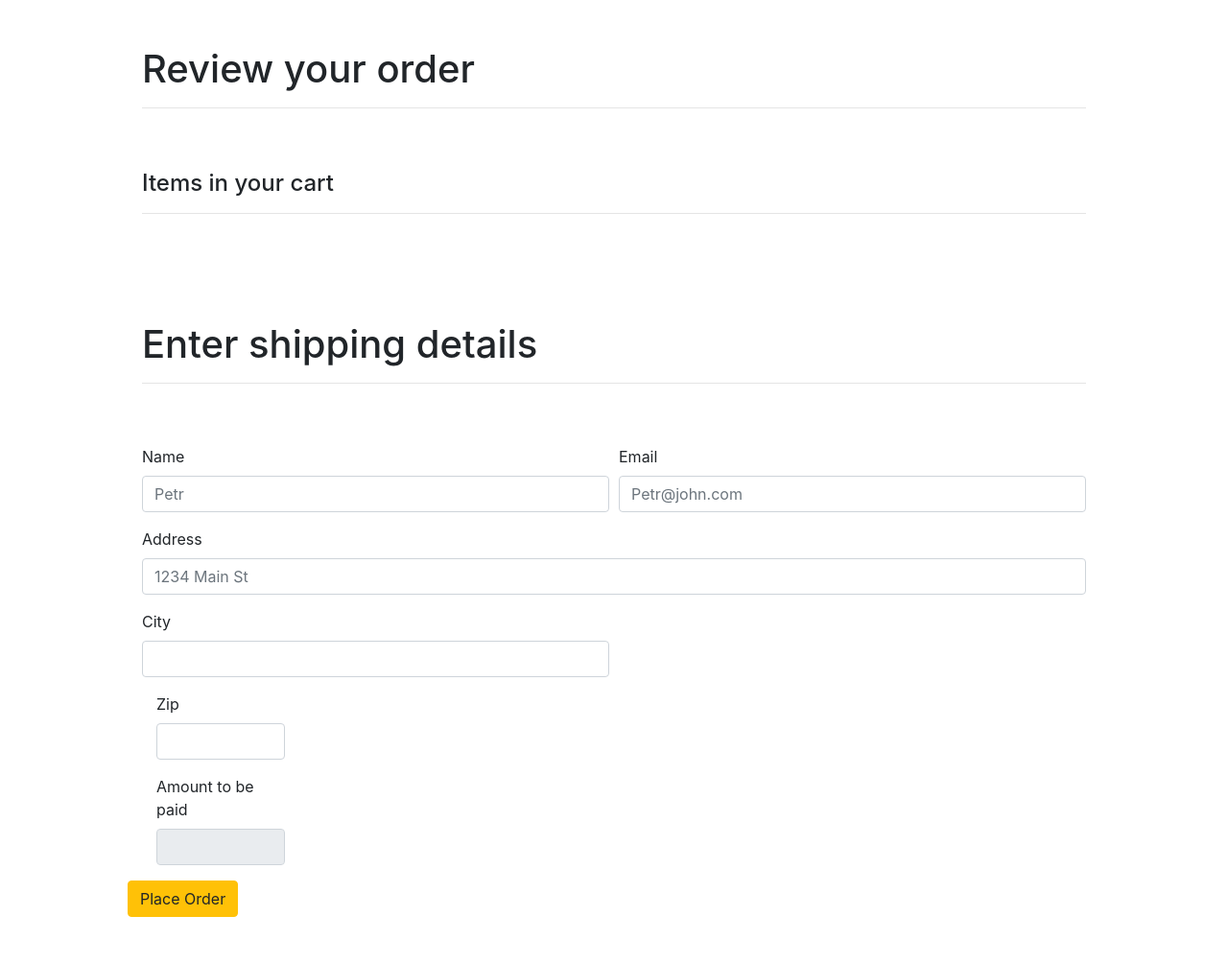
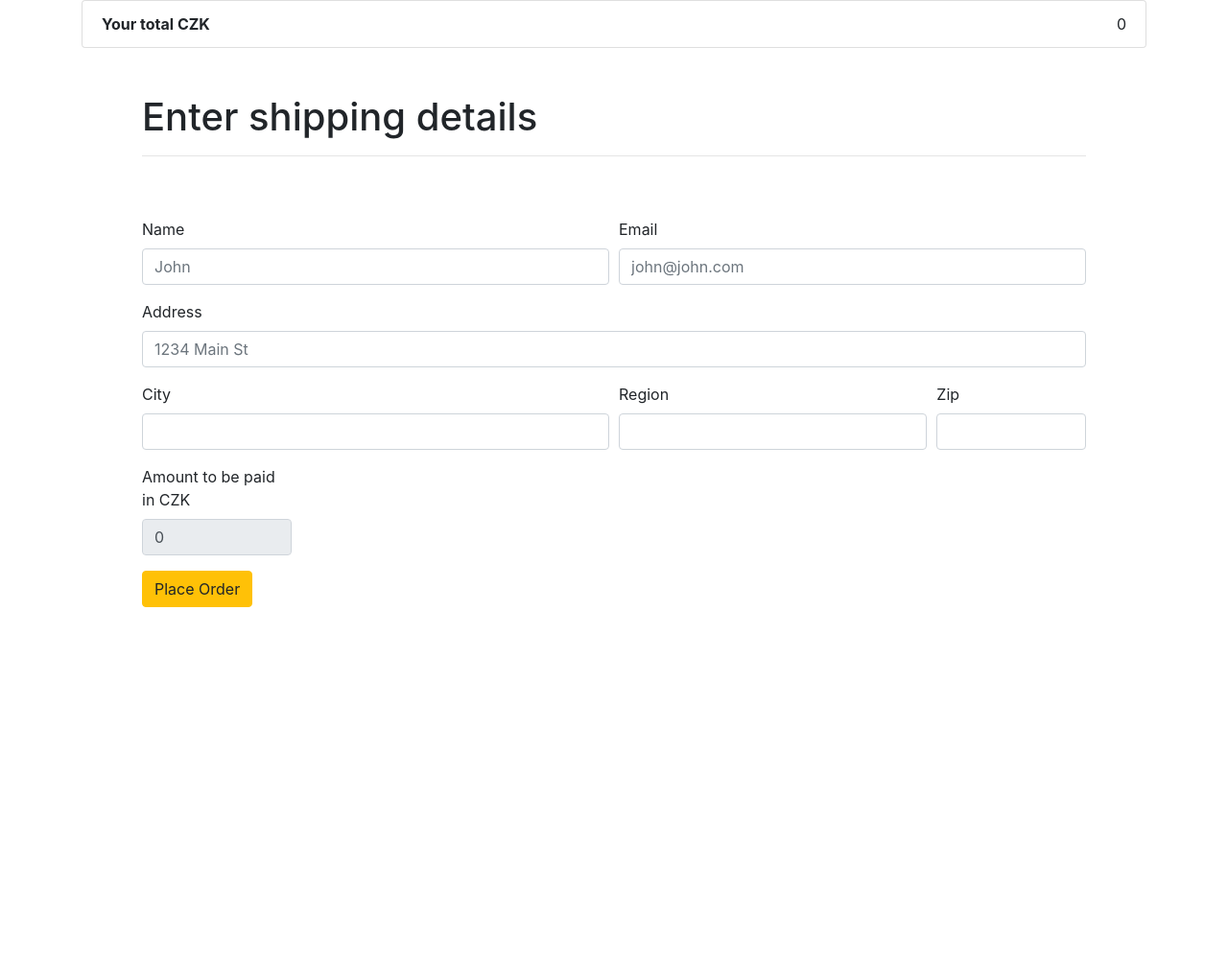
Before and after one commit to MartinaValkova/Eshop_ica, a Django app: page /checkout/ in a window 1280 px wide. Shown: the part 63-1067 px from the top of the page at 96% size. After the commit the page ends 696 px from the top, so only its background shows below. Run offline with Django 4.2, Linux system fonts and the light colour scheme; some libraries are stand-ins or nearby versions.

Commit message:
Adding cart items to database, adding item prices, calculating order total, adding order total to database

```diff
--- a/Eshop/Eshop/urls.py
+++ b/Eshop/Eshop/urls.py
@@ -21,5 +21,5 @@ urlpatterns = [
     path("admin/", admin.site.urls),
     path('',views.index,name='index'),
     path('<int:id>/',views.detail,name='detail'),
-    path('checkout/' , views.checkout,name='checkout'),
+    path('checkout/', views.checkout,name='checkout'),
 ]
--- a/Eshop/shop/models.py
+++ b/Eshop/shop/models.py
@@ -4,6 +4,8 @@ from django.db import models
 
 class Product(models.Model):
 
+    def __str__(self):
+        return self.title
     title = models.CharField(max_length=200)
     price = models.FloatField()
     discount_price = models.FloatField()
@@ -19,4 +21,5 @@ class Order(models.Model):
     address = models.CharField(max_length=1000)
     city = models.CharField(max_length=200)
     zipcode = models.CharField(max_length=200)
+    region = models.CharField(max_length=200)
     total = models.CharField(max_length=200)
--- a/Eshop/shop/templates/shop/base.html
+++ b/Eshop/shop/templates/shop/base.html
@@ -2,26 +2,26 @@
 <!DOCTYPE html>
 <html lang="en">
 <head>
+    <meta charset="UTF-8">
+    <meta name="viewport" content="width=device-width, initial-scale=1.0">
+    <meta http-equiv="X-UA-Compatible" content="ie=edge">
+  <link rel="stylesheet" href="https://stackpath.bootstrapcdn.com/bootstrap/4.3.1/css/bootstrap.min.css" integrity="sha384-ggOyR0iXCbMQv3Xipma34MD+dH/1fQ784/j6cY/iJTQUOhcWr7x9JvoRxT2MZw1T" crossorigin="anonymous">
 
-    <link rel="stylesheet" href="https://stackpath.bootstrapcdn.com/bootstrap/4.3.1/css/bootstrap.min.css"
-     integrity="sha384-ggOyR0iXCbMQv3Xipma34MD+dH/1fQ784/j6cY/iJTQUOhcWr7x9JvoRxT2MZw1T" crossorigin="anonymous">
+  <script src="https://code.jquery.com/jquery-3.4.1.js" integrity="sha256-WpOohJOqMqqyKL9FccASB9O0KwACQJpFTUBLTYOVvVU="
+  crossorigin="anonymous"></script>
 
+  <script src="https://cdnjs.cloudflare.com/ajax/libs/popper.js/1.12.9/umd/popper.min.js" integrity="sha384-ApNbgh9B+Y1QKtv3Rn7W3mgPxhU9K/ScQsAP7hUibX39j7fakFPskvXusvfa0b4Q" crossorigin="anonymous"></script>
+  <script src="https://maxcdn.bootstrapcdn.com/bootstrap/4.0.0/js/bootstrap.min.js" integrity="sha384-JZR6Spejh4U02d8jOt6vLEHfe/JQGiRRSQQxSfFWpi1MquVdAyjUar5+76PVCmYl" crossorigin="anonymous"></script>
 
-    <script   src="https://code.jquery.com/jquery-3.6.4.js"   integrity="sha256-a9jBBRygX1Bh5lt8GZjXDzyOB+bWve9EiO7tROUtj/E="   crossorigin="anonymous"></script>
-
-    <script src="https://cdn.jsdelivr.net/npm/popper.js@1.12.9/dist/umd/popper.min.js" integrity="sha384-ApNbgh9B+Y1QKtv3Rn7W3mgPxhU9K/ScQsAP7hUibX39j7fakFPskvXusvfa0b4Q" crossorigin="anonymous"></script>
-
-    <script src="https://cdn.jsdelivr.net/npm/bootstrap@4.0.0/dist/js/bootstrap.min.js" integrity="sha384-JZR6Spejh4U02d8jOt6vLEHfe/JQGiRRSQQxSfFWpi1MquVdAyjUar5+76PVCmYl" crossorigin="anonymous"></script>
-
-    <link rel="stylesheet" href ="{% static  'shop/style.css' %}">
-
-    <title>Document</title>
+<title>Document</title>
 
 </head>
 <body>
 
 
 <!--Creating the Navbar and displaying number of items on Navbar-->
+
+
 <div class="container">
 <div class="row">
     <div class="col-md-12">
@@ -70,67 +70,6 @@
 {% endblock %}
 
 </body>
-
-<!--Creating the cart and using local storage to save cart  -->
-<script type="text/javascript">
-    console.log('This is working');
-
-    if(localStorage.getItem('cart')==null){
-        var cart = {};
-    }
-    else{
-        cart = JSON.parse(localStorage.getItem('cart'));
-
-    }
-
-    $(document).on('click','.atc',function(){
-           console.log("The add to cart button is clicked");
-           var item_id = this.id.toString();
-           console.log(item_id);
-
-           if(cart[item_id]!=undefined){
-            quantity = cart[item_id][0] + 1;
-            cart[item_id][0] = quantity;
-
-
-
-           }
-           else{
-            quantity = 1;
-            name = document.getElementById("nm"+ item_id).innerHTML;
-            cart[item_id] = [quantity, name];
-
-
-
-
-
-           }
-           console.log(cart);
-           localStorage.setItem('cart',JSON.stringify(cart));
-           document.getElementsById("cart").innerHTML = "Cart("+ Object.keys(cart).lenght +")";
-
-
-
-       });
-
-       DisplayCart(cart);
-       function DisplayCart(cart){
-        var cartString ="";
-        cartString += "<h5>This is your cart</h5>";
-        var cartIndex = 1;
-        for(var x in cart){
-            cartString += cartIndex;
-            cartString += document.getElementById("nm"+x).innerHTML + "Qty" + cart[x][0] + "</br> ";
-            cartIndex += 1;
-        }
-
-        cartString += "<a href='/checkout'><button class='btn btn-warning' id= 'checkout'>Checkout</button></a>";
-        document.getElementById("cart").setAttribute('data-content', cartString);
-        $('[data-toggle="popover"]').popover();
-
-
-       }
-
-</script>
+{% block js %} {% endblock %}
 
 </html>
--- a/Eshop/shop/templates/shop/checkout.html
+++ b/Eshop/shop/templates/shop/checkout.html
@@ -3,32 +3,19 @@
 <!DOCTYPE html>
 <html lang="en">
 <head>
-    <script src="https://code.jquery.com/jquery-3.4.1.min.js" integrity="sha256-CSXorXvZcTkaix6Yvo6HppcZGetbYMGWSFlBw8HfCJo=" crossorigin="anonymous"></script>
+
     <meta charset="UTF-8">
     <meta name="viewport" content="width=device-width, initial-scale=1.0">
     <meta http-equiv="X-UA-Compatible" content="ie=edge">
+    <script src="https://code.jquery.com/jquery-3.4.1.min.js" integrity="sha256-CSXorXvZcTkaix6Yvo6HppcZGetbYMGWSFlBw8HfCJo=" crossorigin="anonymous"></script>
     <link rel="stylesheet" href="https://stackpath.bootstrapcdn.com/bootstrap/4.3.1/css/bootstrap.min.css" integrity="sha384-ggOyR0iXCbMQv3Xipma34MD+dH/1fQ784/j6cY/iJTQUOhcWr7x9JvoRxT2MZw1T" crossorigin="anonymous">
 
     <title>Document</title>
+    {% block body %}
 </head>
 <body>
-
-    {% block body %}
-
    <div class="container">
-        <div class="row m-5">
-          <div class="col-md-12">
-            <h1>Review your order</h1>
-            <hr>
-          </div>
-        </div>
-        <div class="row m-5">
-          <div class="col-md-12">
-            <h4>Items in your cart</h4>
-            <hr>
-          </div>
-        </div>
-          <div class="row m-5">
+    <div class="row ">
       <div class="col-md-12">
 
                     <ul class="list-group" id="item_list">
@@ -51,11 +38,11 @@
                   <div class="form-row">
                     <div class="form-group col-md-6">
                       <label for="inputEmail4">Name</label>
-                          <input id="name" name="name" type="text" class="form-control" id="inputEmail4" placeholder="Petr">
+                      <input id="name" name="name" type="text" class="form-control" id="inputEmail4" placeholder="John">
                     </div>
                     <div class="form-group col-md-6">
                       <label for="inputPassword4">Email</label>
-                          <input id="email" name="email" type="text" class="form-control" id="inputPassword4" placeholder="Petr@john.com">
+                      <input id="email" name="email" type="text" class="form-control" id="inputPassword4" placeholder="john@john.com">
                     </div>
                   </div>
                   <div class="form-group">
@@ -68,6 +55,9 @@
                       <label for="inputCity">City</label>
                       <input id="city" name="city" type="text" class="form-control" id="inputCity">
                     </div>
+                    <div class="form-group col-md-4">
+                      <label for="inputRegion">Region</label>
+                      <input id="region" name="region" type="text" class="form-control" id="inputCity">
 
                     </div>
                     <div class="form-group col-md-2">
@@ -75,7 +65,7 @@
                       <input id="zipcode" name="zipcode" type="text" class="form-control" id="inputZip">
                     </div>
                     <div class="form-group col-md-2">
-                          <label for="inputZip">Amount to be paid</label>
+                      <label for="inputZip">Amount to be paid in CZK </label>
                       <input readonly="" type="text" class="form-control" id="total" name="total">
                     </div>
                   </div>
@@ -90,7 +80,7 @@
     </div>
     {% endblock %}
 </body>
-
+{% block js %}
 
 <script type="text/javascript">
 if(localStorage.getItem('cart')==null){
@@ -107,20 +97,17 @@
   total = total + cart[item][2];
 
 
-
-
-
-
-      itemString = `  <li class="list-group-item d-flex justify-content-between align-items-center">${quantity} of  ${name}     <span class="badge badge-warning badge-pill">${price}</span></li>`;
-
+  itemString = `  <li class="list-group-item d-flex justify-content-between align-items-center">${quantity} of ${name}<span class="badge badge-warning badge-pill">${price}</span></li>`;
   $('#item_list').append(itemString);
 
 
 }
-    totalPrice = ` <li class ="list-group-item d-flex justify-content-between align-items-center"><b>Your total</b>
-      ${total}</li> `
+  totalPrice = ` <li class ="list-group-item d-flex justify-content-between align-items-center"><b>Your total CZK</b>${total}</li> `
   $('#total').val(total);
   $('#item_list').append(totalPrice);
   $('#items').val(JSON.stringify(cart));
+
+
 </script>
+{% endblock %}
 </html>
--- a/Eshop/shop/views.py
+++ b/Eshop/shop/views.py
@@ -27,11 +27,13 @@ def detail(request,id):
 def checkout(request):
 
     if request.method =="POST":
+        items = request.POST.get('items',"")
         name = request.POST.get('name',"")
         email = request.POST.get('email',"")
         address = request.POST.get('address',"")
         city = request.POST.get('city',"")
         zipcode = request.POST.get('zipcode',"")
+        region = request.POST.get('region',"")
         total = request.POST.get('total',"")
         order = Order(items=items,name=name,email=email,address=address,city=city, zipcode=zipcode,total=total)
         order.save()
```
Also changed, not shown: Eshop/shop/templates/shop/detail.html (+5 -5 lines), Eshop/shop/templates/shop/index.html (+71 -8 lines), Eshop/db.sqlite3, Eshop/shop/migrations/0003_order_region.py (added). Lines whose indentation alone changed are shown as unchanged.
